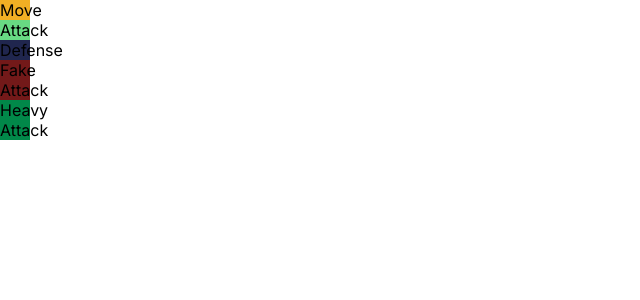
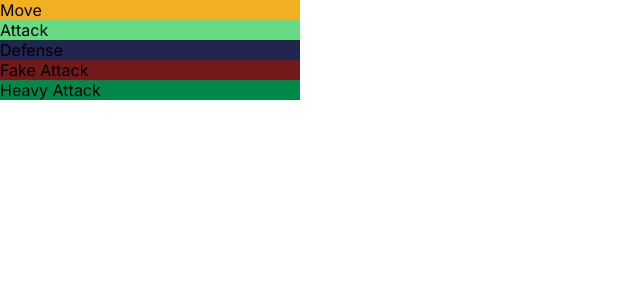
Before and after one commit to Palomia/gmtk-2023, a Next.js app: page / in a window 1280 px wide. Shown: the top 300 px of the page, without its empty margins (0-640 px from the left). Built offline with nearby package versions, Linux system fonts and the light colour scheme.

Commit message:
Update ActionBank css

```diff
--- a/src/app/ActionBank.module.css
+++ b/src/app/ActionBank.module.css
@@ -1,4 +1,3 @@
 .root{
-    width: 30px;
-    height: 300px;
+    width: 300px;
 }
```
